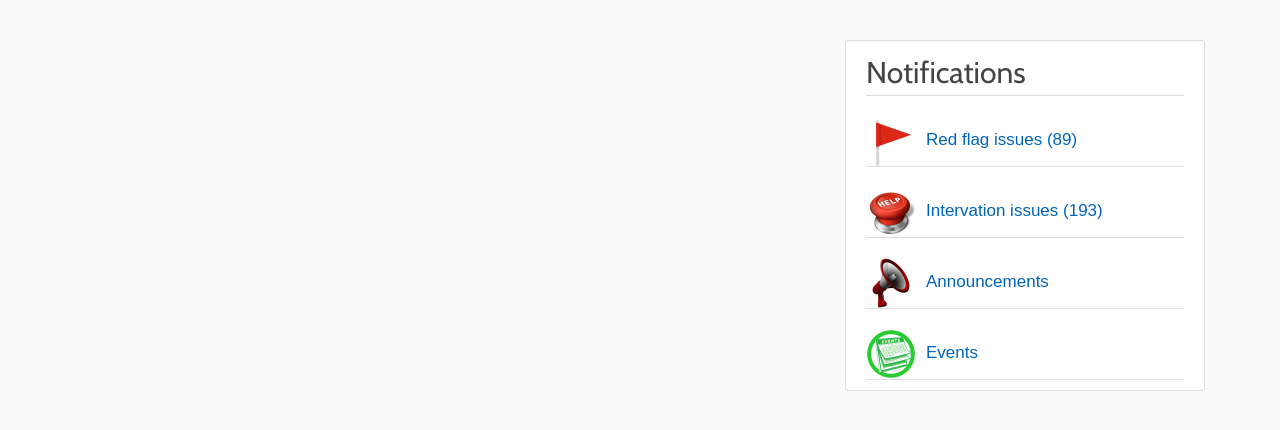
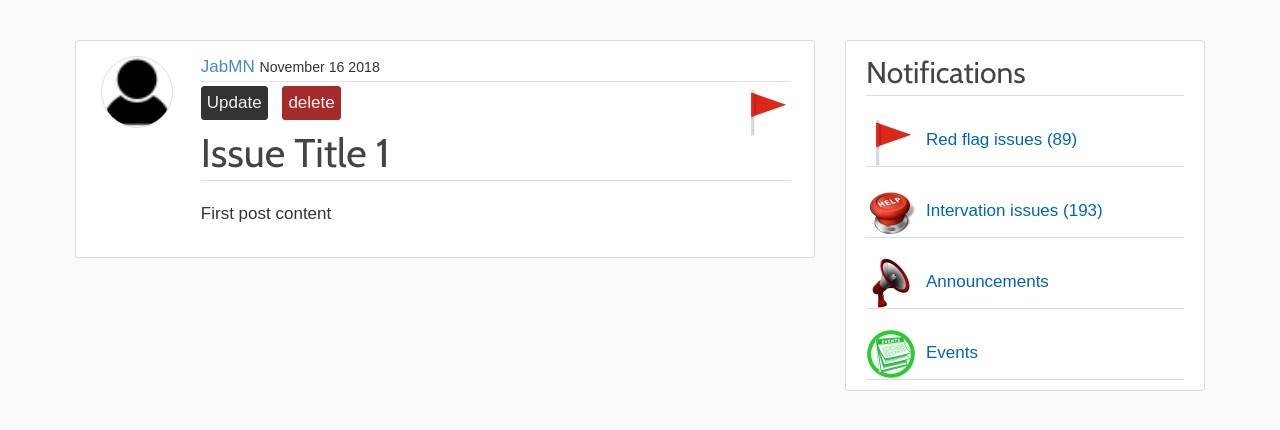
Before and after one commit to Cena-JM/iReporter, a Flask app: page /user_issues in a window 1280 px wide. Shown: the part 60-490 px from the top of the page. Run offline with Flask 2, Linux system fonts and the light colour scheme.

Commit message:
Update user_issues.html

```diff
--- a/iReporter/templates/user_issues.html
+++ b/iReporter/templates/user_issues.html
@@ -1,4 +1,31 @@
 {% extends "ir_layout.html" %}
 {% block content %}
-
+    <article class="content-section">
+        <table>
+            <tr>
+                <td class="profile-section">
+                    <div class="center-image">
+                        <img class="profile-pix pf-small" src="../static/profile_pictures/default-pf-small.png">
+                    </div>
+                </td>
+                <td class="body-section">
+                    <div class="issue-metadata">
+                        <a class="issue-author" href="#">JabMN</a>
+                        <small class="text-muted">November 16 2018</small>
+                    </div>
+                    <div class="update-buttons">
+                        <span class="f-left">
+                            <button class="button filled-btn update-btn" onclick="functionAlert();">Update</button>
+                            <button class="button filled-btn delete-btn" onclick="functionAlert();">delete</button>
+                        </span>
+                        <span class="f-right">
+                            <a onclick="functionAlert();"><img src="../static/images/flag.png"></a>
+                        </span>
+                    </div>
+                    <h2><a class="issue-title" href="#">Issue Title 1</a></h2>
+                    <p class="issue-content">First post content</p>
+                </td>
+            </tr>
+        </table>
+    </article>
 {% endblock content %}
```
